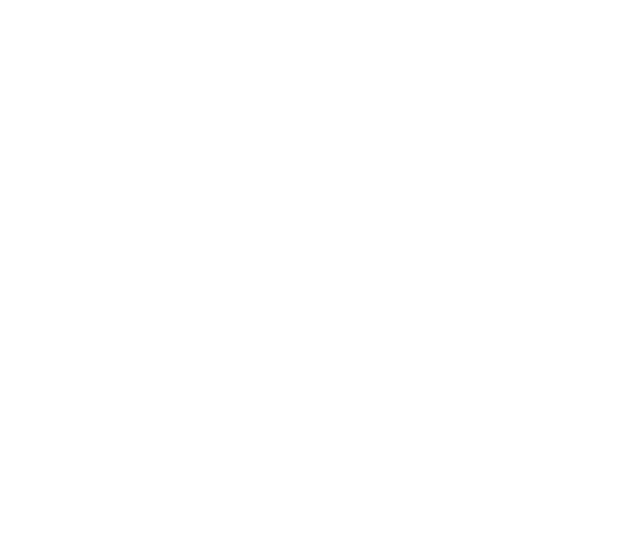
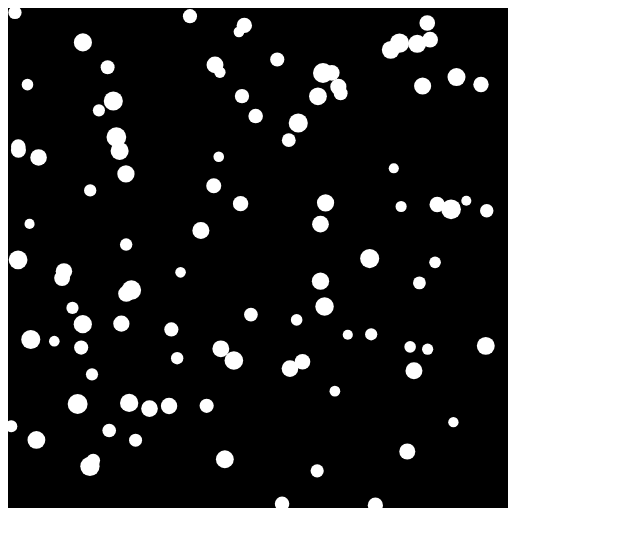
Before and after one commit to arina58/2, a plain HTML site: page index.html in a window 1280 px wide. Shown: the whole page, without its empty margins (0-640 px from the left). Drawn offline with Linux system fonts and the light colour scheme.

Commit message:
анимация снега

```diff
--- a/index.html
+++ b/index.html
@@ -24,18 +24,54 @@
                 };
         })();
 
-        var x = 0;
-        function drawIt() {
-        window.requestAnimFrame(drawIt);
-        var canvas = document.getElementById('canvas');
+        var particles = [];
+        function loop() {
+        window.requestAnimFrame(loop);
+        createParticles();
+        updateParticles();
+        killParticles();
+        drawParticles();
+        }
+        window.requestAnimFrame(loop);
+        function createParticles() {
+        // добавляем частицу, если их меньше 100
+        if(particles.length < 100) {
+            particles.push({
+            x: Math.random()*canvas.width, // между 0 и шириной холста
+            y: 0,
+            speed: 2+Math.random()*3, // между 2 и 5
+            radius: 5+Math.random()*5, // между 5 и 10
+            color: "white",
+            });
+        }
+        }
+        function updateParticles() {
+        for(var i in particles) {
+            var part = particles[i];
+            part.y += part.speed;
+        }
+        }
+        function killParticles() {
+        for(var i in particles) {
+            var part = particles[i];
+            if(part.y > canvas.height) {
+            part.y = 0;
+            }
+        }
+        }
+        function drawParticles() {
         var c = canvas.getContext('2d');
-        c.clearRect(0,0,canvas.width,canvas.height);
-        c.fillStyle = "red";
-        c.fillRect(x,100,200,100);
-        x+=5;
+        c.fillStyle = "black";
+        c.fillRect(0,0,canvas.width,canvas.height);
+        for(var i in particles) {
+            var part = particles[i];
+            c.beginPath();
+            c.arc(part.x,part.y, part.radius, 0, Math.PI*2);
+            c.closePath();
+            c.fillStyle = part.color;
+            c.fill();
         }
-
-        window.requestAnimFrame(drawIt);
+        }
     </script>
 </body>
 </html>
```
